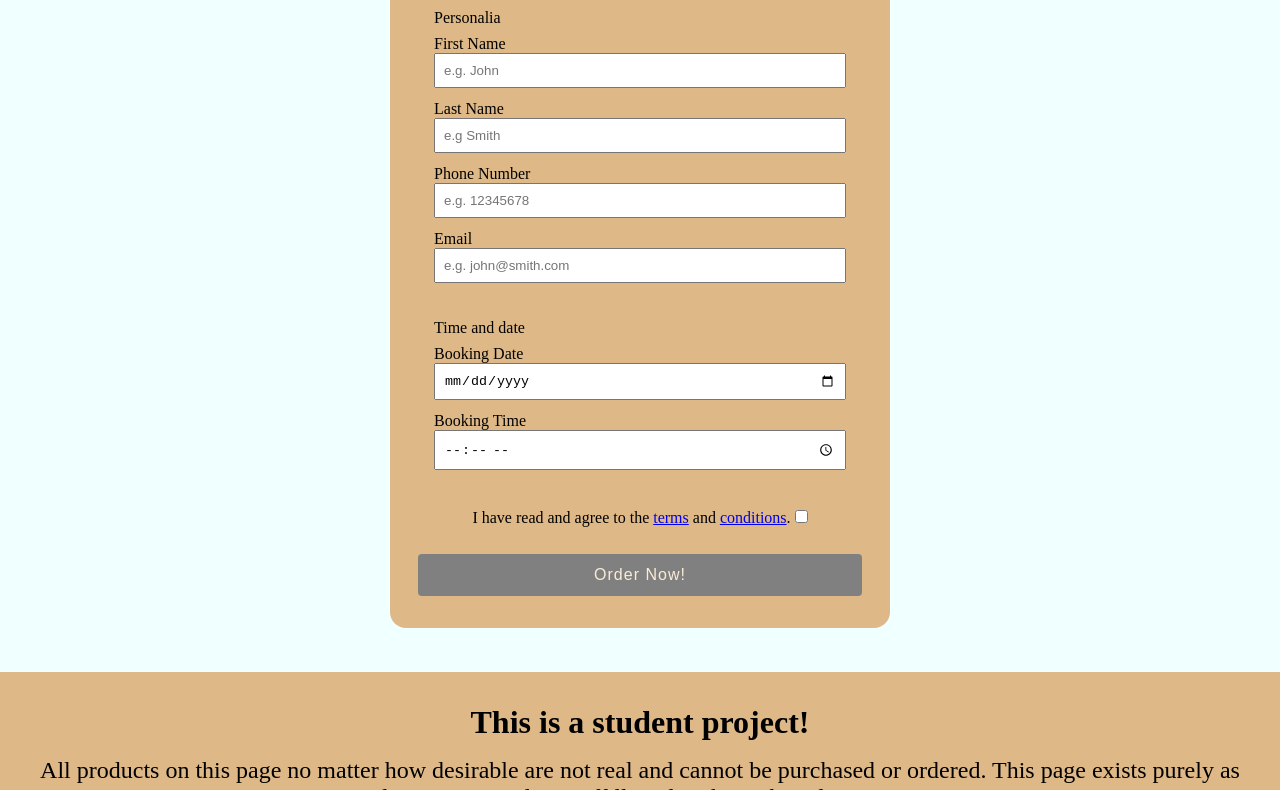
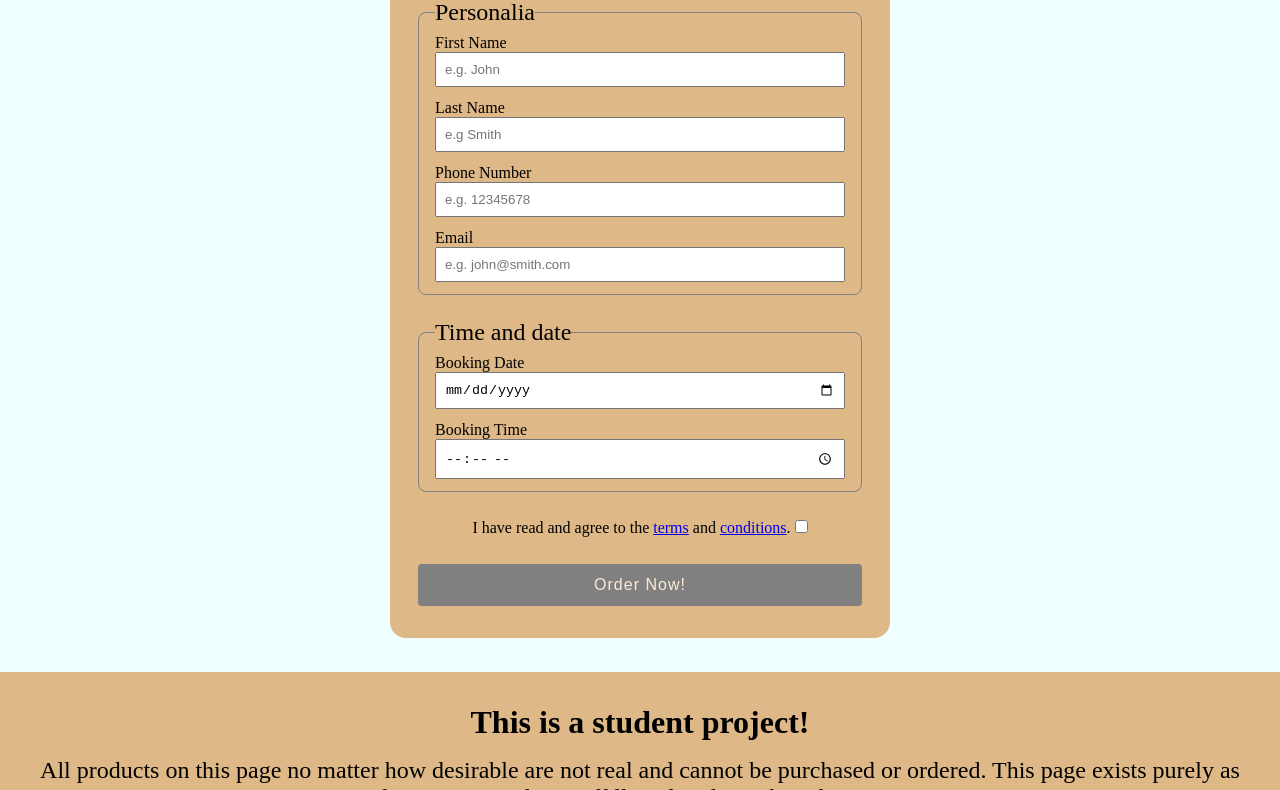
Before and after one commit to Lalol9/Semester-1-assignment-1, a plain HTML site: page order.html in a window 1280 px wide. Shown: the part 239-1029 px from the top of the page. Drawn offline with Linux system fonts and the light colour scheme.

Commit message:
fix styling errors on order page

```diff
--- a/assets/css/order.css
+++ b/assets/css/order.css
@@ -49,12 +49,17 @@ main {
 .order__fieldset {
   padding: var(--spacing-xs) var(--spacing-md) var(--spacing-sm);
   border: none;
-  border-top: 1px black;
+  border: 1px solid var(--color-background-tertiary);
+  border-radius: var(--radius-xs);
   display: flex;
   flex-direction: column;
   flex-grow: 1;
   justify-content: space-around;
   gap: var(--spacing-sm);
+}
+
+.order__legend {
+  font-size: var(--font-size-lg);
 }
 
 .order__dateTime {
@@ -65,9 +70,6 @@ main {
 .order__title {
   text-align: center;
   font-size: var(--font-size-xl);
-}
-
-.order__input-group {
 }
 
 .order__label {
--- a/assets/css/variables.css
+++ b/assets/css/variables.css
@@ -2,6 +2,7 @@
   /* colors */
   --color-background-primary: azure;
   --color-background-secondary: burlywood;
+  --color-background-tertiary: grey;
   --color-button: gray;
   --color-button-hover: black;
   --color-text-primary: black;
--- a/order.html
+++ b/order.html
@@ -27,7 +27,7 @@
           <h2 class="order__title">Order information</h2>
           <!-- Personalia ------------------------------------------------ -->
           <fieldset class="order__fieldset order__personalia">
-            <legend>Personalia</legend>
+            <legend class="order__legend">Personalia</legend>
             <div class="order__input-group">
               <label class="order__label" for="firstName">First Name</label>
               <input
@@ -75,7 +75,7 @@
           </fieldset>
           <!-- Date and time --------------------------------------------------- -->
           <fieldset class="order__fieldset order__dateTime">
-            <legend>Time and date</legend>
+            <legend class="order__legend">Time and date</legend>
             <div class="order__input-group">
               <label class="order__label" for="bookingDate">Booking Date</label>
               <input
```
